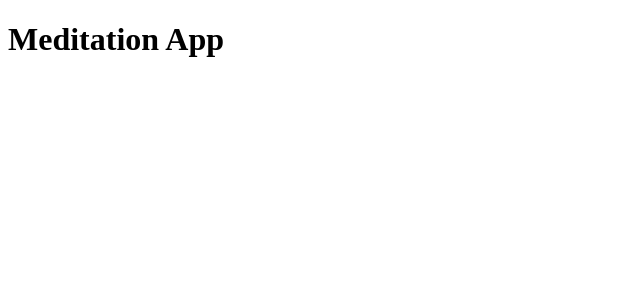
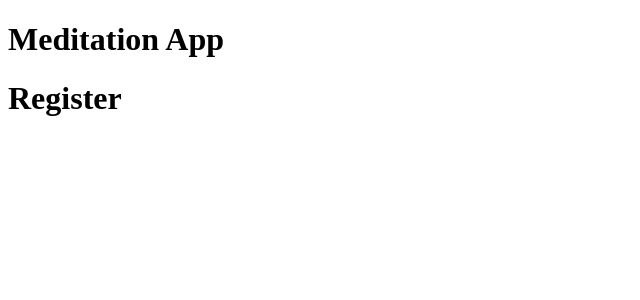
Before and after one commit to sjdnz93/meditation-app, a React (Create React App) app in the folder client/: page /register in a window 1280 px wide. Before the commit this address had no page. Shown: the top 300 px of the page, without its empty margins (0-640 px from the left). Built offline with nearby package versions, Linux system fonts and the light colour scheme.

Commit message:
register route added and rendering

```diff
--- a/client/package.json
+++ b/client/package.json
@@ -44,5 +44,6 @@
   },
   "devDependencies": {
     "@babel/plugin-proposal-private-property-in-object": "^7.21.11"
-  }
+  },
+  "proxy": "http://127.0.0.1:8000"
 }
--- a/client/src/App.tsx
+++ b/client/src/App.tsx
@@ -4,6 +4,7 @@ import { BrowserRouter, Routes, Route } from 'react-router-dom'
 
 // !Components
 import Login from './auth/Login';
+import Register from './auth/Register';
 
 
 
@@ -14,8 +15,7 @@ function App() {
       <BrowserRouter>
         <Routes>
           <Route path='/' element={<Login />}></Route>
-
-
+          <Route path='/register' element={<Register />}></Route>
         </Routes>
       </BrowserRouter>
     </main>
--- /dev/null
+++ b/client/src/auth/Register.tsx
@@ -0,0 +1,10 @@
+function Register(): JSX.Element {
+
+  return (
+    <main>
+      <h1>Register</h1>
+    </main>
+  )
+}
+
+export default Register
```
